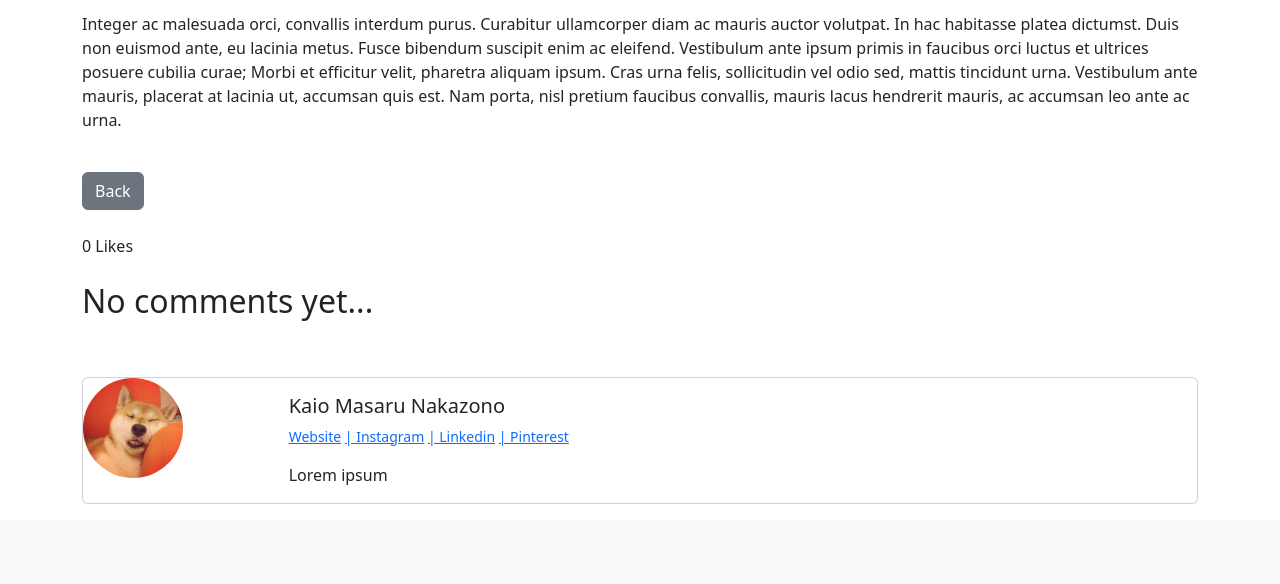
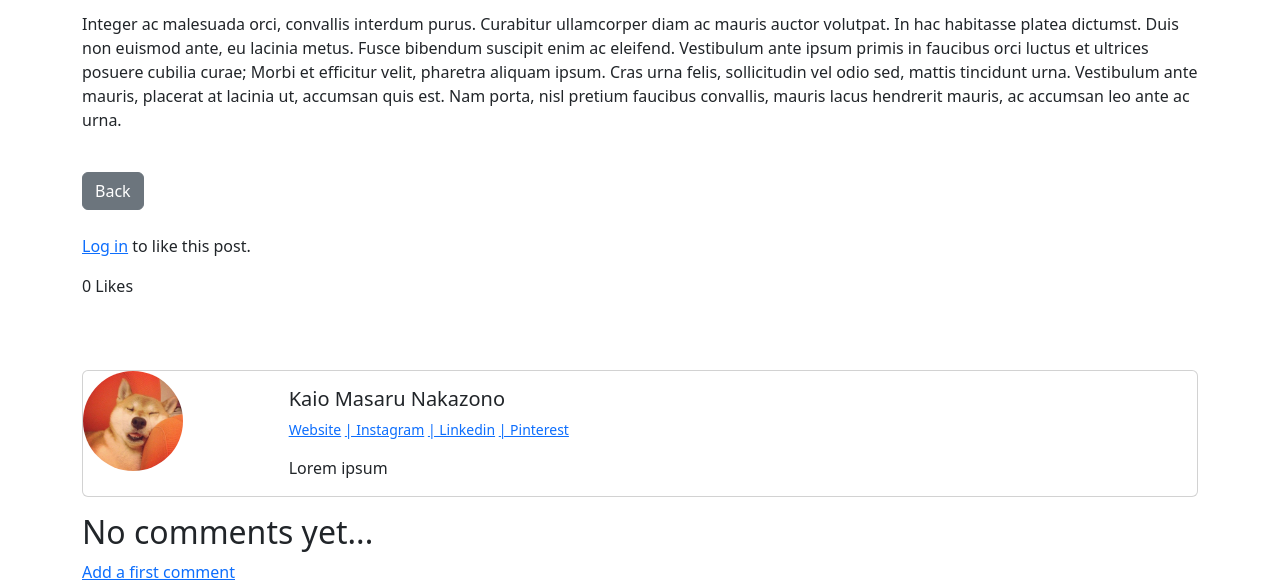
Before and after one commit to masaru1405/django-blog2, a Django app: page /post/2 in a window 1280 px wide. Shown: the part 443-1027 px from the top of the page. Before the commit the page ends 947 px from the top, so only its background shows below. Run offline with Django 4.2, Linux system fonts and the light colour scheme; data comes from the database, SQL or seed files in the repository; both versions use the stored data as it was after the commit; some libraries are stand-ins or nearby versions.

Commit message:
acao de add comentario ok

```diff
--- a/theblog/forms.py
+++ b/theblog/forms.py
@@ -1,5 +1,5 @@
 from django import forms
-from .models import Post, Category
+from .models import Post, Category, Comment
 
 categories = Category.objects.all().values_list('name', 'name')
 categories_list = []
@@ -33,3 +33,13 @@ class EditForm(forms.ModelForm):
       'body': forms.Textarea(attrs={'class': 'form-control'}),
       'snippet': forms.Textarea(attrs={'class': 'form-control'})
     }
+
+class CommentForm(forms.ModelForm):
+  class Meta:
+    model = Comment
+    fields = ['name', 'body']
+
+    widgets = {
+      'name': forms.TextInput(attrs={'class': 'form-control'}),
+      'body': forms.Textarea(attrs={'class': 'form-control'}),
+    }
--- a/theblog/templates/theblog/post_detail.html
+++ b/theblog/templates/theblog/post_detail.html
@@ -20,7 +20,8 @@
   <br><br>
 
   <!--Somente usuario autenticado e que não seja o autor do post podem dar like-->
-  {% if user.is_authenticated and post.author != user %} <!--não fazer user.username-->
+  {% if user.is_authenticated  %}
+    {% if post.author != user %} <!--não fazer user.username-->
       <form action="{% url 'like_post' post.id %}" method="POST">
         {% csrf_token %}
 
@@ -34,7 +35,10 @@
             Like
           </button>
         {% endif %}
+    {% endif %}
     </form>
+  {% else %}
+    <p><a href="{% url 'login' %}">Log in</a> to like this post.</p>
   {% endif %}
 
   {{total_likes}} Likes
@@ -46,21 +50,8 @@
     <a href="{% url 'delete_post' post.id %}" class="btn btn-danger">Delete</a>
   {% endif %}
 
-  {% if post.comments.all %} <!--related_name='comments' no model-->
-    <h2>Comments...</h2>
-    {% for comment in post.comments.all %}
-      <strong>
-        {{comment.name}} - {{comment.date_added}}
-      </strong>
-      <br>
-      <p>{{comment.body}}</p>
-      <hr>
-    {% endfor %}
-  {% else %}
-    <h2>No comments yet...</h2>
-  {% endif %}
-
   <br><br>
+  <!--Card Profile-->
   <div class="card mb-3">
     <div class="row no-gutters">
       {% if post.author.profile.profile_pic %}
@@ -105,4 +96,22 @@
     </div>
   </div>
 
+    <!--Comments-->
+  {% if post.comments.all %} <!--related_name='comments' no model-->
+    <h2>Comments...</h2>
+    <a href="{% url 'add_comment' post.id %}">Add a new comment</a>
+    <br><br>
+    {% for comment in post.comments.all %}
+      <strong>
+        {{comment.name}} - {{comment.date_added}}
+      </strong>
+      <br>
+      <p>{{comment.body}}</p>
+      <hr>
+    {% endfor %}
+  {% else %}
+    <h2>No comments yet...</h2>
+    <a href="{% url 'add_comment' post.id %}">Add a first comment</a>
+  {% endif %}
+
 {% endblock %}
--- a/theblog/urls.py
+++ b/theblog/urls.py
@@ -9,5 +9,6 @@ urlpatterns = [
   path('delete_post/<int:pk>', views.PostDelete.as_view(), name='delete_post'),
   path('new_category', views.CategoryCreate.as_view(), name='new_category'),
   path('category/<str:category>', views.CategoryView, name='category'),
-  path('like/<int:pk>', views.LikeView, name='like_post')
+  path('like/<int:pk>', views.LikeView, name='like_post'),
+  path('post/<int:pk>/add_comment', views.AddCommentView.as_view(), name='add_comment')
 ]
--- a/theblog/views.py
+++ b/theblog/views.py
@@ -4,8 +4,8 @@ from django.views.generic import ListView, DetailView, CreateView, UpdateView, D
 from django.contrib.auth.mixins import LoginRequiredMixin
 from django.http import HttpResponseRedirect
 
-from .models import Post, Category
-from .forms import PostForm, EditForm
+from .models import Post, Category, Comment
+from .forms import PostForm, EditForm, CommentForm
 
 
 class HomeView(ListView):
@@ -86,7 +86,6 @@ def CategoryView(request, category):
   context = {'category': category, 'category_post': category_post}
   return render(request, 'theblog/categories.html', context)
 
-
 def LikeView(request, pk):
   post = get_object_or_404(Post, id=request.POST.get('post_id'))
   liked = False
@@ -97,3 +96,18 @@ def LikeView(request, pk):
     post.likes.add(request.user) #add like
     liked = True
   return HttpResponseRedirect(reverse('detail_post', args=[str(pk)]))
+
+class AddCommentView(CreateView):
+  model = Comment
+  template_name = 'theblog/add_comment.html'
+  form_class = CommentForm
+  #success_url = reverse_lazy('home')
+
+  def form_valid(self, form):
+    form.instance.post_comment_id = self.kwargs['pk']
+    #print(form.instance.post_comment_id)
+    return super().form_valid(form)
+
+  #Após o comentário, volta ao post original
+  def get_success_url(self):
+    return reverse_lazy('detail_post', kwargs={'pk':self.kwargs['pk']})
```
Also changed, not shown: theblog/templates/theblog/add_comment.html (added, +14 -0 lines), db.sqlite3. Lines whose indentation alone changed are shown as unchanged.
